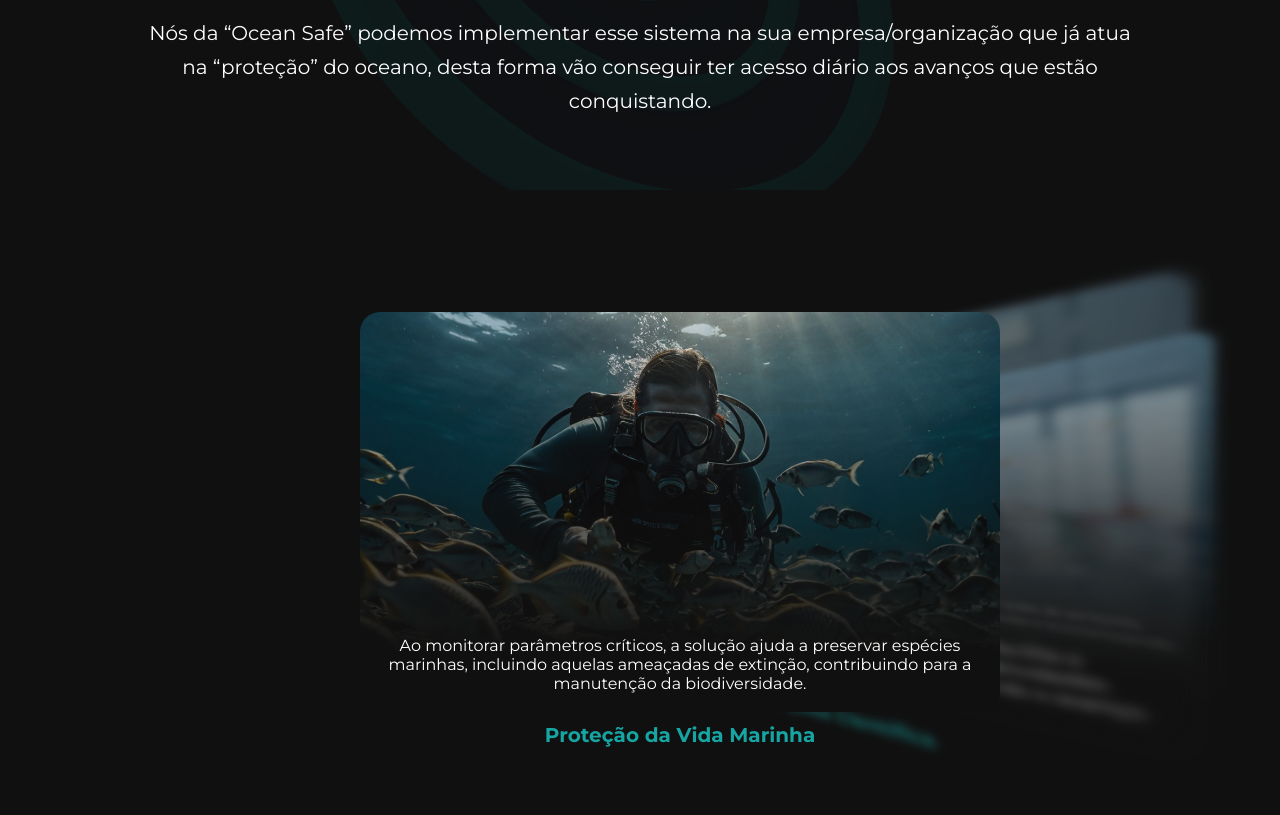
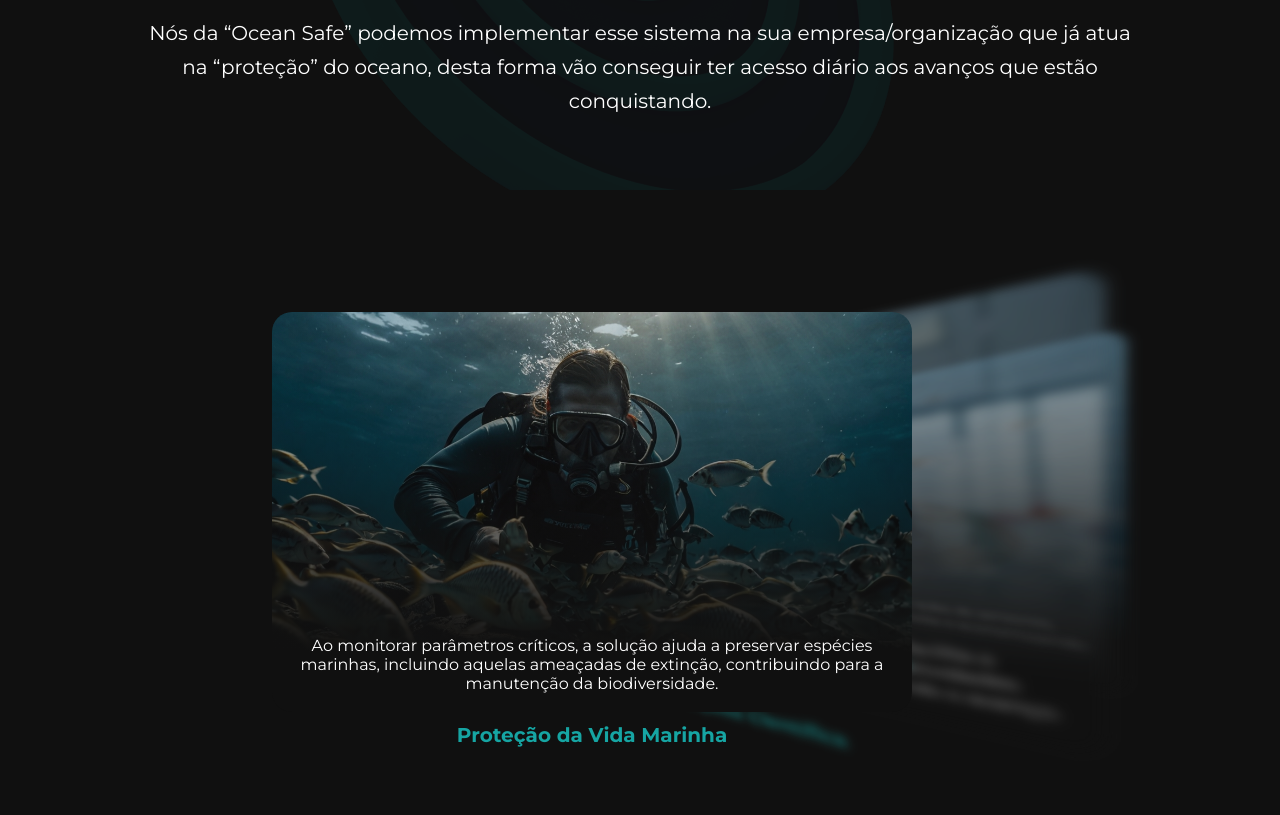
Before and after one commit to matheuscantiere/GS-SITE, a plain HTML site: page index.html in a window 1280 px wide. Shown: the part 3669-4484 px from the top of the page. Drawn offline with Linux system fonts and the light colour scheme.

Commit message:
versao final site

```diff
--- a/style.css
+++ b/style.css
@@ -436,7 +436,7 @@ input[type="radio"]{
     text-align: justify;
     padding: 2%;
     transition: 0.5s;
-    left: calc(50% - 280px);
+    left: calc(50% - 368px);
     top: 0;
     border-radius: 20px;
 }
```
